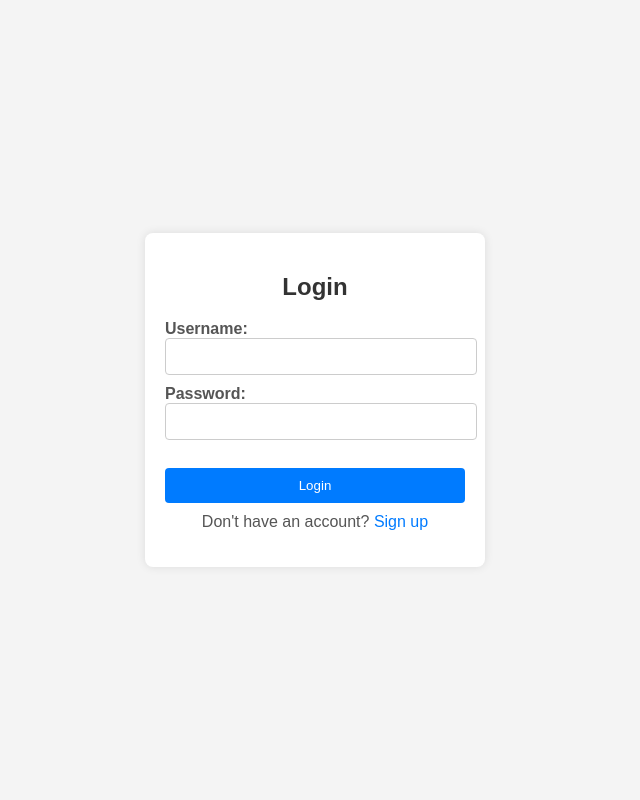
After one commit to gabrielfcisco/clinica-electronjs, a Django app: page / in a window 1280 px wide. The commit adds this page. Shown: the whole page, without its empty margins (325-965 px from the left). Run offline with Django 5.2, Linux system fonts and the light colour scheme.

Commit message:
codigo arrumado

```diff
--- /dev/null
+++ b/django_api/api/core/templates/login.html
@@ -0,0 +1,83 @@
+<!DOCTYPE html>
+<html lang="en">
+<head>
+    <meta charset="UTF-8">
+    <meta name="viewport" content="width=device-width, initial-scale=1.0">
+    <title>Login</title>
+    <style>
+        body {
+            font-family: Arial, sans-serif;
+            background-color: #f4f4f4;
+            margin: 0;
+            padding: 0;
+            display: flex;
+            justify-content: center;
+            align-items: center;
+            height: 100vh;
+        }
+        form {
+            background-color: #ffffff;
+            padding: 20px;
+            border-radius: 8px;
+            box-shadow: 0px 0px 10px 0px rgba(0,0,0,0.1);
+            width: 300px;
+        }
+        h2 {
+            text-align: center;
+            color: #333333;
+        }
+        label {
+            font-weight: bold;
+            color: #555555;
+        }
+        input[type="name"],
+        input[type="password"] {
+            width: calc(100% - 10px);
+            padding: 10px;
+            margin-bottom: 10px;
+            border: 1px solid #cccccc;
+            border-radius: 4px;
+        }
+        button[type="submit"] {
+            width: 100%;
+            padding: 10px;
+            background-color: #007bff;
+            color: #ffffff;
+            border: none;
+            border-radius: 4px;
+            cursor: pointer;
+        }
+        button[type="submit"]:hover {
+            background-color: #0056b3;
+        }
+        p {
+            margin-top: 10px;
+            text-align: center;
+            color: #555555;
+        }
+        a {
+            color: #007bff;
+            text-decoration: none;
+        }
+        a:hover {
+            text-decoration: underline;
+        }
+        .signup-link {
+            text-align: center;
+            margin-top: 15px;
+        }
+    </style>
+</head>
+<body>
+    <form method="post" action="{% url 'login' %}">
+        {% csrf_token %}
+        <h2>Login</h2>
+        <label for="name">Username:</label><br>
+        <input type="name" id="name" name="name" required><br>
+        <label for="password">Password:</label><br>
+        <input type="password" id="password" name="password" required><br><br>
+        <button type="submit">Login</button>
+        <p>Don't have an account? <a href="{% url 'cadastrar' %}">Sign up</a></p>
+    </form>
+</body>
+</html>
--- a/django_api/api/core/urls.py
+++ b/django_api/api/core/urls.py
@@ -3,6 +3,7 @@ from django.urls import path, include
 from .views import *
 
 urlpatterns = [
-    path('cadastrar', cadastrar_usuario, name="cadastrar_usuario"),
+    path('cadastrar', cadastrar, name="cadastrar"),
     path('index', index, name="index"),
+    path('', login, name="login"),
 ]
--- a/django_api/api/core/views.py
+++ b/django_api/api/core/views.py
@@ -6,7 +6,19 @@ from django.contrib.auth import authenticate, login, logout
 def index(request):
     return render(request, 'index.html')
 
-def cadastrar_usuario(request):
+def login(request):
+    if request.method == 'POST':
+        name = request.POST.get('rname')
+        password = request.POST.get('password')
+        user = authenticate(name=name, password=password)
+        if user is not None:
+            login(request, user)
+            return redirect('index')
+        else:
+            return render(request, 'login.html', {'error': 'Detalhes de login inválidos.'})
+    return render(request, 'login.html')
+
+def cadastrar(request):
     if request.method == "POST":
         form_usuario = UserCreationForm(request.POST)
         if form_usuario.is_valid():
--- /dev/null
+++ b/electron/src/preload.js
@@ -0,0 +1,2 @@
+// See the Electron documentation for details on how to use preload scripts:
+// https://www.electronjs.org/docs/latest/tutorial/process-model#preload-scripts
```
Also changed, not shown: django_api/api/core/templates/cadastro.html (+61 -4 lines), electron/forge.config.js (added, +44 -0 lines), electron/package.json (added, +34 -0 lines), electron/src/index.css (added, +7 -0 lines), electron/src/index.html (added, +16 -0 lines), electron/src/index.js (added, +33 -0 lines).
